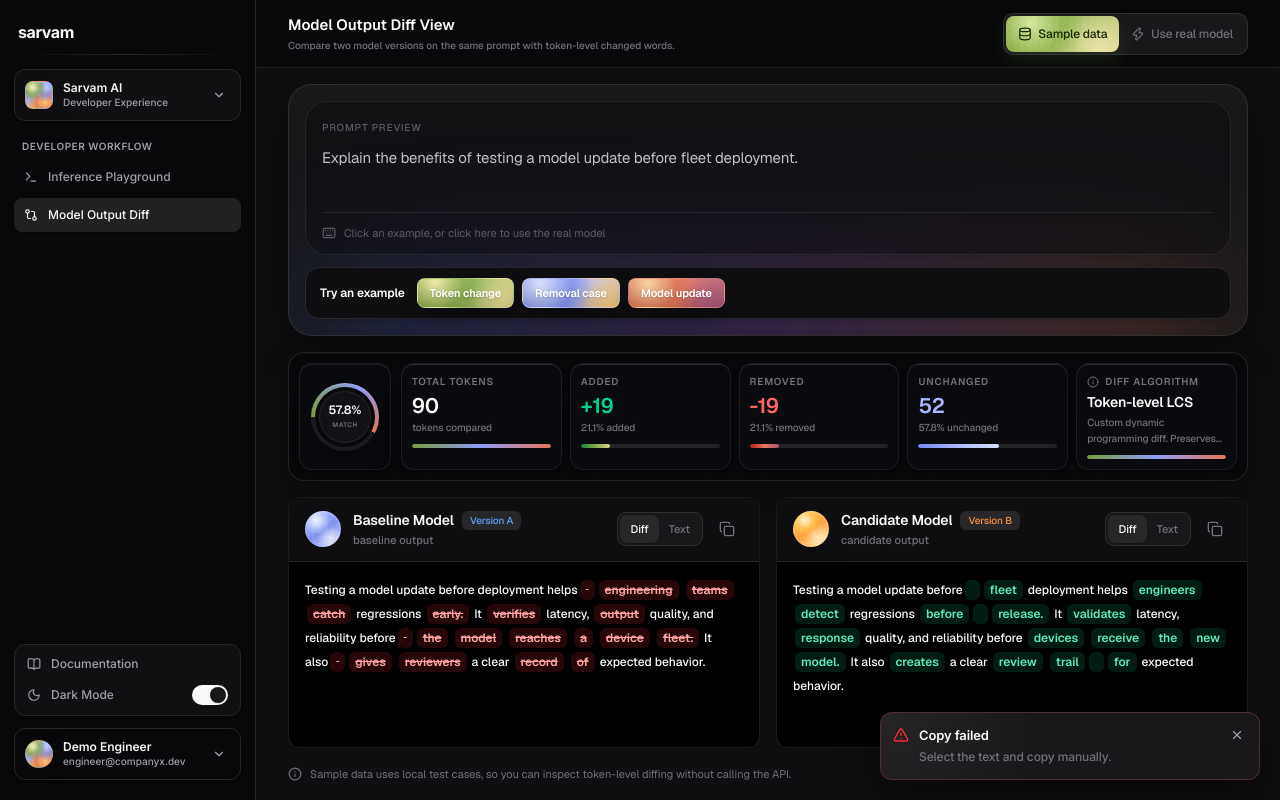
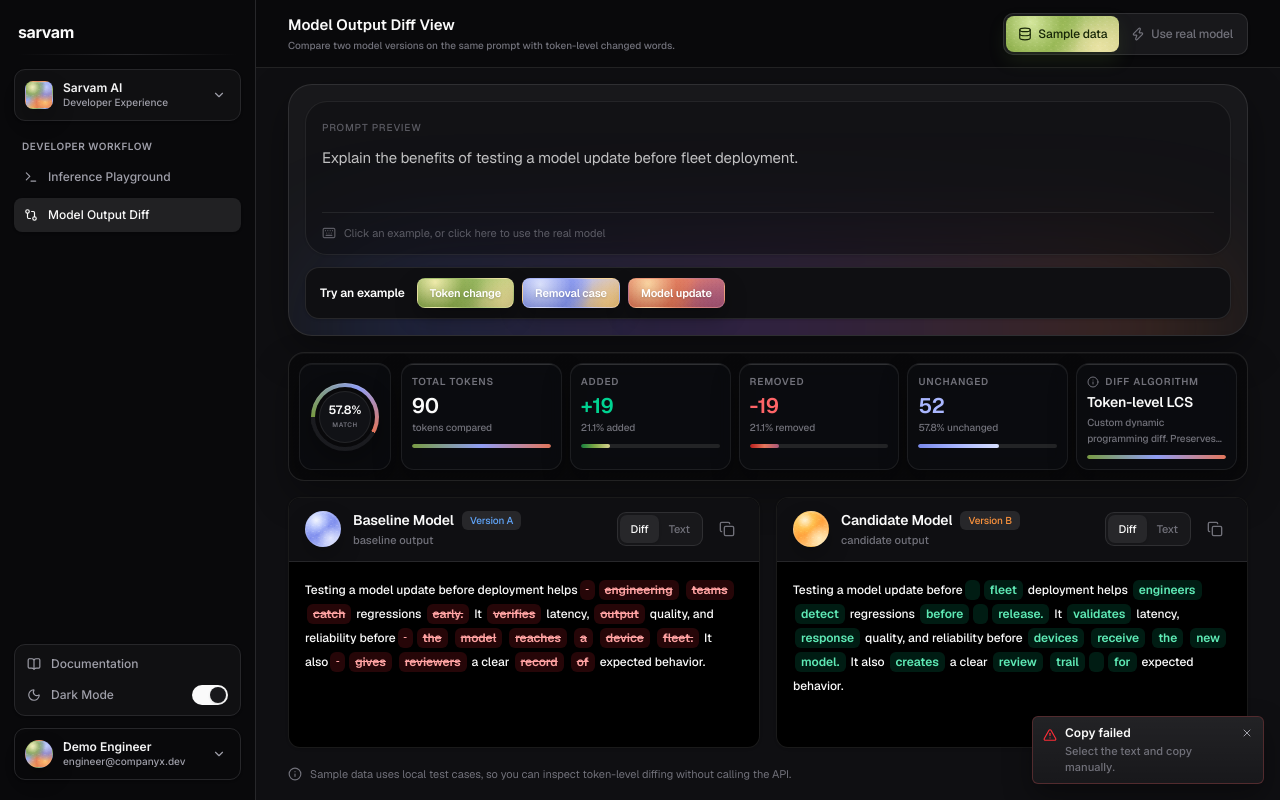
Before and after one commit to Novato111/sarvam-developer-portal, a Next.js app: page /diff-viewer in a window 1280 px wide. Both pictures are taken after a click on the button 727 px from the left and 529 px from the top of the page. Built offline with nearby package versions, Linux system fonts and the light colour scheme.

Commit message:
toast smaller

```diff
--- a/componets/ToastProvider.tsx
+++ b/componets/ToastProvider.tsx
@@ -77,7 +77,7 @@
     <ToastContext.Provider value={value}>
       {children}
       <div
-        className="fixed bottom-4 right-4 z-[100] flex w-[calc(100vw-2rem)] max-w-[380px] flex-col gap-2 sm:bottom-5 sm:right-5"
+        className="fixed bottom-3 right-3 z-[100] flex w-[calc(100vw-1.5rem)] max-w-[232px] flex-col gap-1.5 sm:bottom-4 sm:right-4"
         aria-live="polite"
         aria-relevant="additions text"
       >
@@ -113,15 +113,15 @@
   return (
     <div
       role={toast.variant === 'destructive' ? 'alert' : 'status'}
-      className={`group relative isolate overflow-hidden rounded-[12px] border p-3 pr-9 shadow-[0_18px_45px_rgba(15,23,42,0.13)] backdrop-blur-xl animate-[toastIn_0.22s_cubic-bezier(0.16,1,0.3,1)] dark:shadow-[0_18px_45px_rgba(0,0,0,0.38)] ${variantStyles[toast.variant]}`}
+      className={`group relative isolate overflow-hidden rounded-md border px-2.5 py-2 pr-7 shadow-[0_10px_26px_rgba(15,23,42,0.12)] backdrop-blur-md animate-[toastIn_0.22s_cubic-bezier(0.16,1,0.3,1)] dark:shadow-[0_12px_28px_rgba(0,0,0,0.34)] ${variantStyles[toast.variant]}`}
     >
-      <div className="pointer-events-none absolute inset-0 bg-[radial-gradient(circle_at_0%_0%,rgba(255,255,255,0.55),transparent_42%)] opacity-80 dark:opacity-10" />
-      <div className="relative z-10 flex gap-2.5">
-        <Icon className={`mt-0.5 h-4 w-4 shrink-0 ${iconStyles[toast.variant]}`} />
+      <div className="pointer-events-none absolute inset-0 bg-[linear-gradient(180deg,rgba(255,255,255,0.45),transparent)] opacity-60 dark:opacity-10" />
+      <div className="relative z-10 flex gap-2">
+        <Icon className={`mt-[3px] h-3.5 w-3.5 shrink-0 ${iconStyles[toast.variant]}`} />
         <div className="min-w-0">
-          <div className="text-[13px] font-semibold leading-5 tracking-[-0.01em]">{toast.title}</div>
+          <div className="truncate text-[12px] font-semibold leading-4 tracking-normal">{toast.title}</div>
           {toast.description && (
-            <div className="mt-0.5 text-[12px] font-medium leading-5 tracking-[-0.01em] text-[#71717a]">
+            <div className="mt-0.5 line-clamp-2 text-[11px] font-medium leading-4 tracking-normal text-[#71717a]">
               {toast.description}
             </div>
           )}
@@ -130,10 +130,10 @@
       <button
         type="button"
         onClick={() => onDismiss(toast.id)}
-        className="absolute right-2.5 top-2.5 z-20 grid h-6 w-6 place-items-center rounded-md text-[#a1a1aa] transition hover:bg-black/5 hover:text-[#09090b] dark:hover:bg-white/10 dark:hover:text-[#fafafa]"
+        className="absolute right-1.5 top-1.5 z-20 grid h-5 w-5 place-items-center rounded text-[#a1a1aa] transition hover:bg-black/5 hover:text-[#09090b] dark:hover:bg-white/10 dark:hover:text-[#fafafa]"
         aria-label="Dismiss notification"
       >
-        <X className="h-3.5 w-3.5" />
+        <X className="h-3 w-3" />
       </button>
     </div>
   );
```
Also changed, not shown: 2 other files (tests, documents, lock files or other folders).
